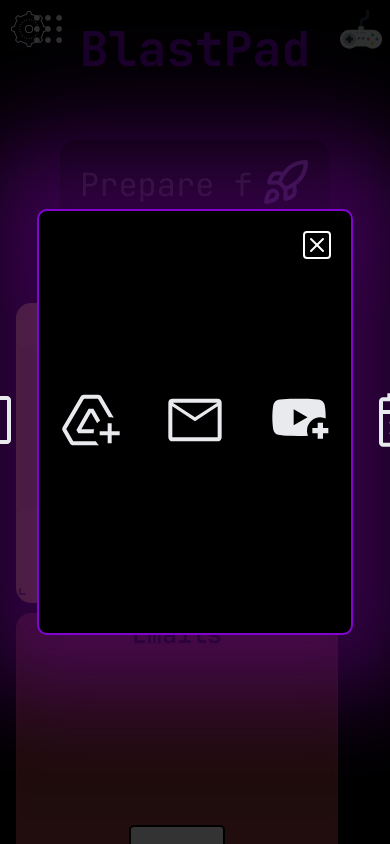
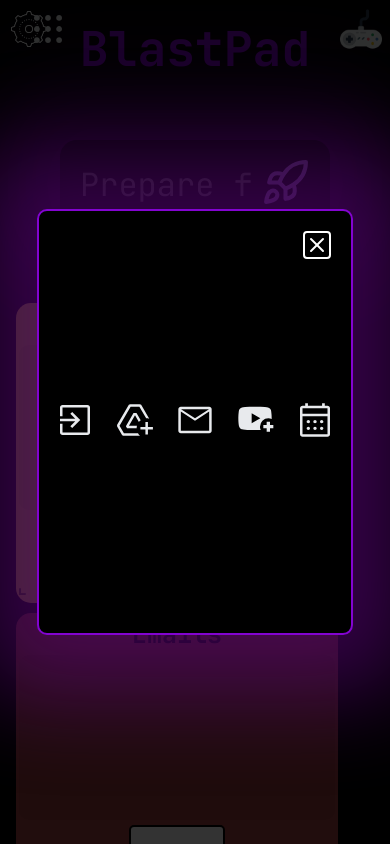
Before and after one commit to PythonDarklord/blastpad, a Next.js app: page / in a window 390 px wide. Both pictures are taken after a click on the picture 48 px from the left and 28 px from the top of the page. Shown: the top 844 px of the page. Built offline with nearby package versions, Linux system fonts and the light colour scheme.

Commit message:
Update Popup.module.css

```diff
--- a/styles/Popup.module.css
+++ b/styles/Popup.module.css
@@ -168,6 +168,11 @@
     .form button {
         font-size: large;
     }
+    .googleApps img {
+        height: 40px;
+        width: 40px;
+        margin: 0 10px;
+    }
 }
 @media (max-height: 1100px) {
     .form {
@@ -182,6 +187,11 @@
     .form {
         gap: 0.05vh;
         font-size: 22px;
+    }
+    .googleApps img {
+        margin: 0 5px;
+        height: 20px;
+        width: 20px;
     }
 }
 @media (pointer: fine) {
```
